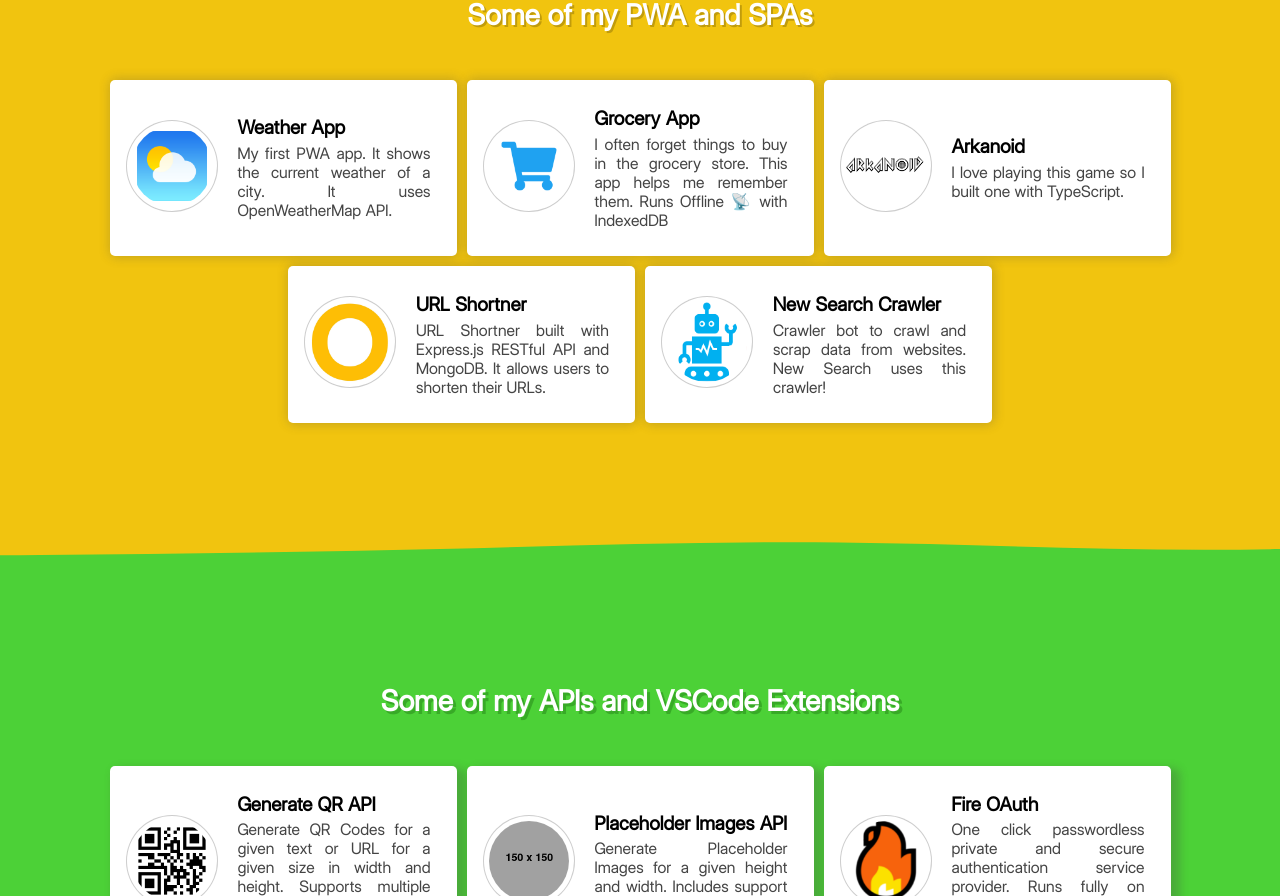
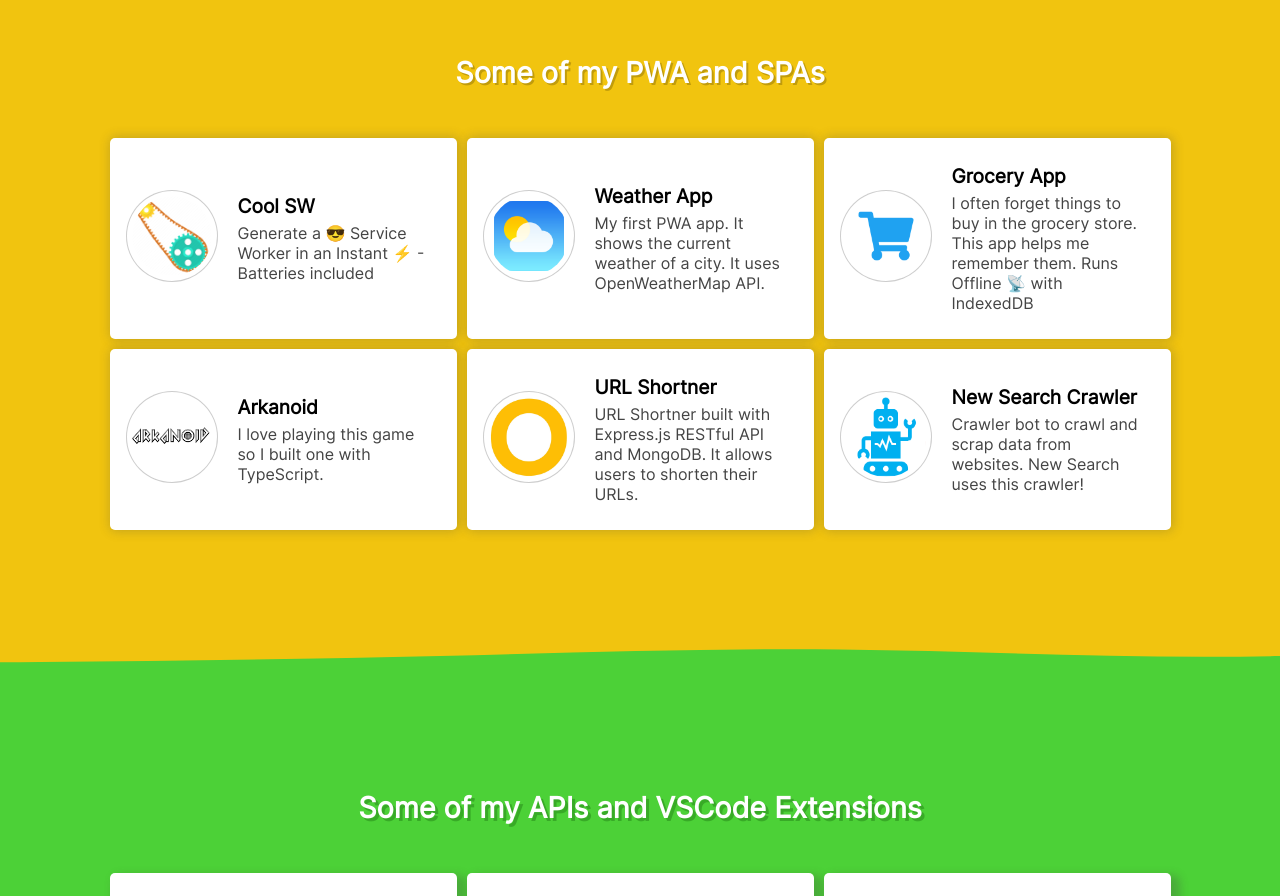
Before and after one commit to tharunoptimus/website, a Next.js app: page / in a window 1280 px wide. Shown: the part 3285-4181 px from the top of the page. Built offline with nearby package versions, Linux system fonts and the light colour scheme.

Commit message:
Added Coolsw

```diff
--- a/pages/components/fifthSlide.tsx
+++ b/pages/components/fifthSlide.tsx
@@ -9,6 +9,35 @@ const Home: NextPage = () => {
 						<span>Some of my PWA and SPAs</span>
 					</div>
 					<div className="projectsCards">
+						<div className="card">
+							<div className="cardImageContainer">
+								<a
+									href="https://coolsw.pages.dev/"
+									target="_blank"
+									rel="noopener noreferrer"
+								>
+									<img
+										src="/assets/images/pics/coolsw.png"
+										alt="Cool SW"
+									/>
+								</a>
+							</div>
+							<div className="cardContent">
+								<span className="cardHeading">
+									<a
+										href="https://coolsw.pages.dev/"
+										target="_blank"
+										rel="noopener noreferrer"
+									>
+										{"Cool SW"}
+									</a>
+								</span>
+								<span className="cardDetails">
+									{"Generate a 😎 Service Worker in an Instant ⚡ - Batteries included"}
+								</span>
+							</div>
+						</div>
+
 						<div className="card">
 							<div className="cardImageContainer">
 								<a
@@ -230,7 +259,7 @@ const Home: NextPage = () => {
 					display: flex;
 					flex-direction: column;
 					justify-content: center;
-					text-align: justify;
+					text-align: left;
 				}
 				.cardHeading {
 					font-size: 1.2rem;
```
Also changed, not shown: public/assets/css/regular.woff2, public/assets/images/pics/coolsw.png (added).
